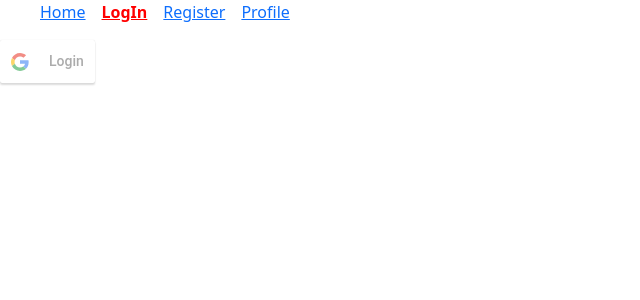
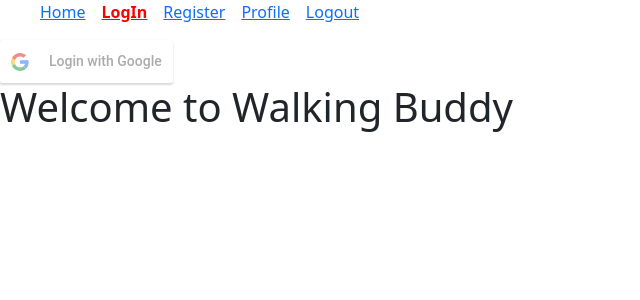
Before and after one commit to ggrossvi/registration-form, a React (Create React App) app: page /login in a window 1280 px wide. Shown: the top 300 px of the page, without its empty margins (0-640 px from the left). Built offline with nearby package versions, Linux system fonts and the light colour scheme; what react-google-maps would draw is missing.

Commit message:
changed the navigation so that it passed the props with render instead of with component

```diff
--- a/src/components/Header.js
+++ b/src/components/Header.js
@@ -1,20 +1,33 @@
 import React from "react";
-import { NavLink } from 'react-router-dom';
+import { NavLink } from "react-router-dom";
 
 const Header = () => {
   return (
     <ul className="navigation-menu">
       <li>
-        <NavLink to="/" activeClassName="active" exact={true}>Home</NavLink>
+        <NavLink to="/" activeClassName="active" exact={true}>
+          Home
+        </NavLink>
       </li>
       <li>
-        <NavLink to="/login" activeClassName="active">LogIn</NavLink>
+        <NavLink to="/login" activeClassName="active">
+          LogIn
+        </NavLink>
       </li>
       <li>
-        <NavLink to="/register" activeClassName="active">Register</NavLink>
+        <NavLink to="/register" activeClassName="active">
+          Register
+        </NavLink>
       </li>
       <li>
-        <NavLink to="/profile" activeClassName="active">Profile</NavLink>
+        <NavLink to="/profile" activeClassName="active">
+          Profile
+        </NavLink>
+      </li>
+      <li>
+        <NavLink to="/logout" activeClassName="active">
+          Logout
+        </NavLink>
       </li>
     </ul>
   );
--- a/src/components/Login.js
+++ b/src/components/Login.js
@@ -1,43 +1,44 @@
-import React from 'react';
-import axios from 'axios';
+import React from "react";
+import axios from "axios";
 // import Carousel from './Carousel';
 // import Profile from './Profile';
 // import Carkeek from './carkeek.jpg';
 
-import { GoogleLogin } from 'react-google-login';
+import { GoogleLogin } from "react-google-login";
 // refresh token
-import { refreshTokenSetup } from '../utils/refreshToken';
+import { refreshTokenSetup } from "../utils/refreshToken";
 
 const clientId =
-  '377138841456-1n5tnk1f6d8taetaglppc2jpncd6q0v2.apps.googleusercontent.com';
+  "377138841456-1n5tnk1f6d8taetaglppc2jpncd6q0v2.apps.googleusercontent.com";
 
-  const BASE_URL = 'http://localhost:5000';
-
+const BASE_URL = "http://localhost:5000";
 
 function Login(props) {
+  console.log("User:", props.user);
+  console.log("Login:", props);
   const onSuccess = (res) => {
-    console.log('Login Success: currentUser:', res.profileObj);
-    console.log('Login Success: currentUser:', res);
+    props.setUser(res.profileObj);
+    console.log("Login Success: currentUser:", res.profileObj);
+    console.log("Login Success: currentUser:", res);
     //send to db res.profileObj to backend, chk if user already exist query email address against db email, if not create new user based on profileobj given
 
     // const fetchData = () => {
-    axios.post(`${BASE_URL}/buddy`,res.profileObj)
+    axios
+      .post(`${BASE_URL}/buddy`, res.profileObj)
 
-    .then((response) => {
-      console.log("HERE should be response")
-      console.log(response.data)
+      .then((response) => {
+        console.log("HERE should be response");
+        console.log(response.data);
 
-      //show them the whole page
-      if (response.data.message !== "created new user"){
-        //if true means that user is a return user
-        props.setShowForm(true)
-
-      }
-
-    })
-    .catch((err) =>{ console.log("This should be the errror")}
-
-      );
+        //show them the whole page
+        if (response.data.message !== "created new user") {
+          //if true means that user is a return user
+          props.setShowForm(true);
+        }
+      })
+      .catch((err) => {
+        console.log("This should be the errror");
+      });
     // }
     alert(
       `Logged in successfully welcome ${res.profileObj.name} 😍. \n See console for full profile object.`
@@ -45,30 +46,25 @@ function Login(props) {
     refreshTokenSetup(res);
   };
 
-
   const onFailure = (res) => {
-    console.log('Login failed: res:', res);
-    alert(
-      `Failed to login.😢 `
-
-    );
+    console.log("Login failed: res:", res);
+    alert(`Failed to login.😢 `);
   };
 
   return (
-    <div>
+    <div id="login-container">
       <GoogleLogin
         clientId={clientId}
-        buttonText="Login"
+        buttonText="Login with Google"
         onSuccess={onSuccess}
         onFailure={onFailure}
-        cookiePolicy={'single_host_origin'}
-        style={{ marginTop: '100px' }}
+        cookiePolicy={"single_host_origin"}
+        style={{ marginTop: "100px" }}
         isSignedIn={true}
+        scope="email profile https://www.googleapis.com/auth/userinfo.email https://www.googleapis.com/auth/userinfo.profile openid https://www.googleapis.com/auth/calendar.events"
       />
       {/* <carousel/> */}
-
     </div>
-
   );
 }
 
--- a/src/components/Logout.js
+++ b/src/components/Logout.js
@@ -1,13 +1,14 @@
-import React from 'react';
-import { GoogleLogout } from 'react-google-login';
+import React from "react";
+import { GoogleLogout } from "react-google-login";
 
 const clientId =
-  '377138841456-1n5tnk1f6d8taetaglppc2jpncd6q0v2.apps.googleusercontent.com';
+  "377138841456-1n5tnk1f6d8taetaglppc2jpncd6q0v2.apps.googleusercontent.com";
 
-function Logout() {
+function Logout(props) {
   const onSuccess = () => {
-    console.log('Logout made successfully');
-    alert('Logout made successfully ✌');
+    props.setUser({});
+    console.log("Logout made successfully");
+    alert("Logout made successfully ✌");
   };
 
   return (
--- a/src/index.js
+++ b/src/index.js
@@ -1,19 +1,20 @@
-import React from 'react';
-import ReactDOM from 'react-dom';
-import './index.css';
+import React, { useState } from "react";
+
+import ReactDOM from "react-dom";
+import "./index.css";
 // import App from './App';
 // import reportWebVitals from './reportWebVitals';
-import { BrowserRouter, Link, Route, Switch } from 'react-router-dom';
+import { BrowserRouter, Link, Route, Switch } from "react-router-dom";
 import Header from "./components/Header";
-import './index.css';
-import 'bootstrap/dist/css/bootstrap.min.css';
+import "./index.css";
+import "bootstrap/dist/css/bootstrap.min.css";
 import Register from "./components/Register";
 import Login from "./components/Login";
 import Logout from "./components/Logout";
 // import Home from "./components/Home";
 
 const Home = () => {
-  return <h2>Home</h2>
+  return <h2>Home</h2>;
 };
 
 // const LogIn = () => {
@@ -25,7 +26,7 @@ const Home = () => {
 // };
 
 const Buddyup = () => {
-  return <h2>Buddyup</h2>
+  return <h2>Buddyup</h2>;
 };
 
 const Profile = (props) => {
@@ -48,19 +49,21 @@ const EditProfile = (props) => {
 // };
 
 const App = () => {
+  const [user, setUser] = useState({});
   return (
     <BrowserRouter>
       <Header />
       <Switch>
-          <Route path="/" component={Home} exact = {true} />
-          <Route path="/login" component={Login} />
+        <Route path="/" component={Home} exact={true} />
+        <Route
+          path="/login"
+          render={(props) => <Login setUser={setUser} user={user} {...props} />}
+        />
         <Route path="/logout" component={Logout} />
         <Route path="/register" component={Register} />
         <Route path="/buddyup" component={Buddyup} />
         <Route path="/profile" component={Profile} />
         <Route path="/profile/:id" component={EditProfile} />
-
-
       </Switch>
     </BrowserRouter>
   );
@@ -69,9 +72,9 @@ const App = () => {
 ReactDOM.render(
   <React.StrictMode>
     <App />
-    {/* <h1>Welcome to Walking Buddy</h1> */}
+    {<h1>Welcome to Walking Buddy</h1>}
   </React.StrictMode>,
-  document.getElementById('root')
+  document.getElementById("root")
 );
 
 // If you want to start measuring performance in your app, pass a function
```
Lines whose indentation alone changed are shown as unchanged.
